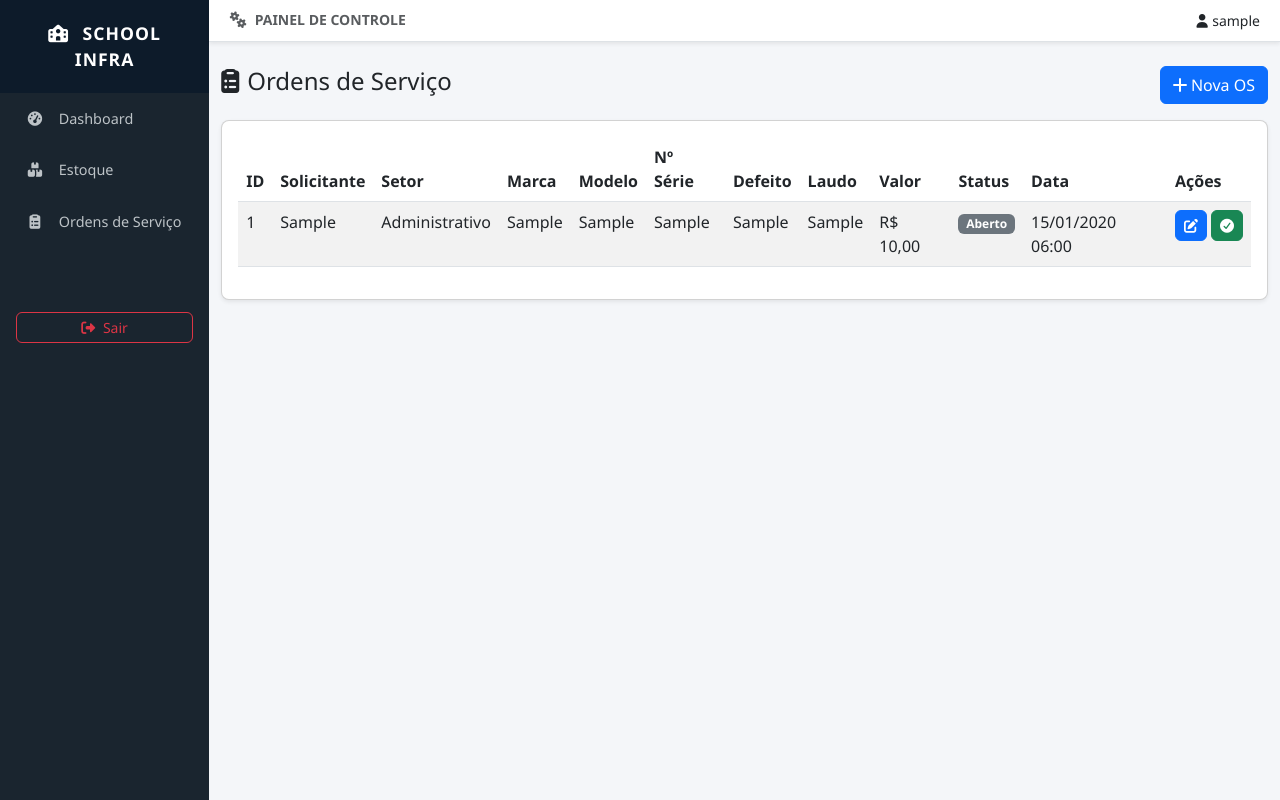
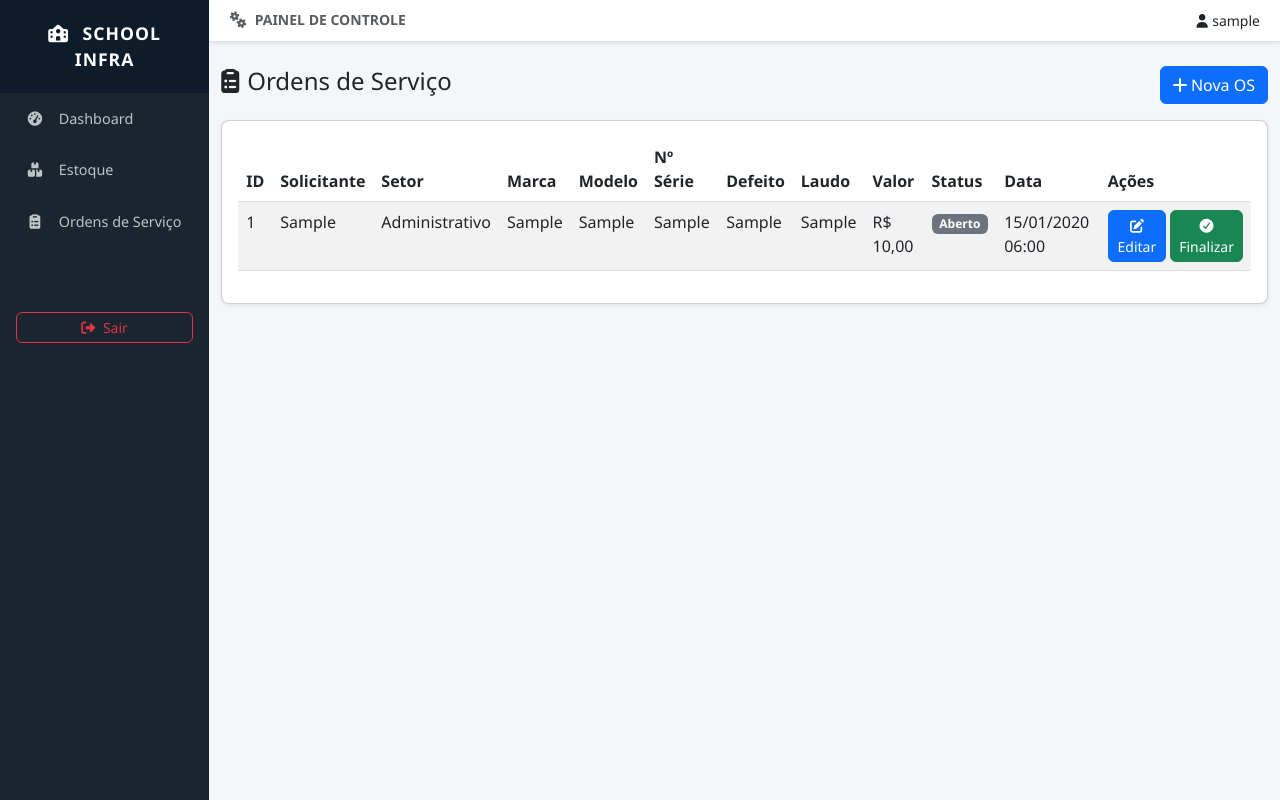
Before and after one commit to romario-rodrigues/school-infra-manager, a Django app: page /inventory/os/ in a window 1280 px wide. Run offline with Django 5.2, Linux system fonts and the light colour scheme; a user stored in the database is signed in; tables that the repository leaves empty hold one stand-in row (values such as "Sample post"); parts of the project's set-up code (start-up, migrations or seed data) failed here and were passed over; some libraries are stand-ins or nearby versions.

Commit message:
style: padroniza botões de ação da OS com texto
Co-authored-by: aider (deepseek/deepseek-chat) <aider@aider.chat>

```diff
--- a/inventory/templates/inventory/os_list.html
+++ b/inventory/templates/inventory/os_list.html
@@ -60,11 +60,11 @@
                         <td>
                             <div class="d-flex gap-1">
                                 <a href="{% url 'os_edit' os.id %}" class="btn btn-sm btn-primary" title="Editar">
-                                    <i class="fas fa-edit"></i>
+                                    <i class="fas fa-edit"></i> Editar
                                 </a>
                                 {% if os.status != 'ENTREGUE' %}
                                 <a href="{% url 'os_edit' os.id %}" class="btn btn-sm btn-success" title="Finalizar">
-                                    <i class="fas fa-check-circle"></i>
+                                    <i class="fas fa-check-circle"></i> Finalizar
                                 </a>
                                 {% endif %}
                             </div>
```
